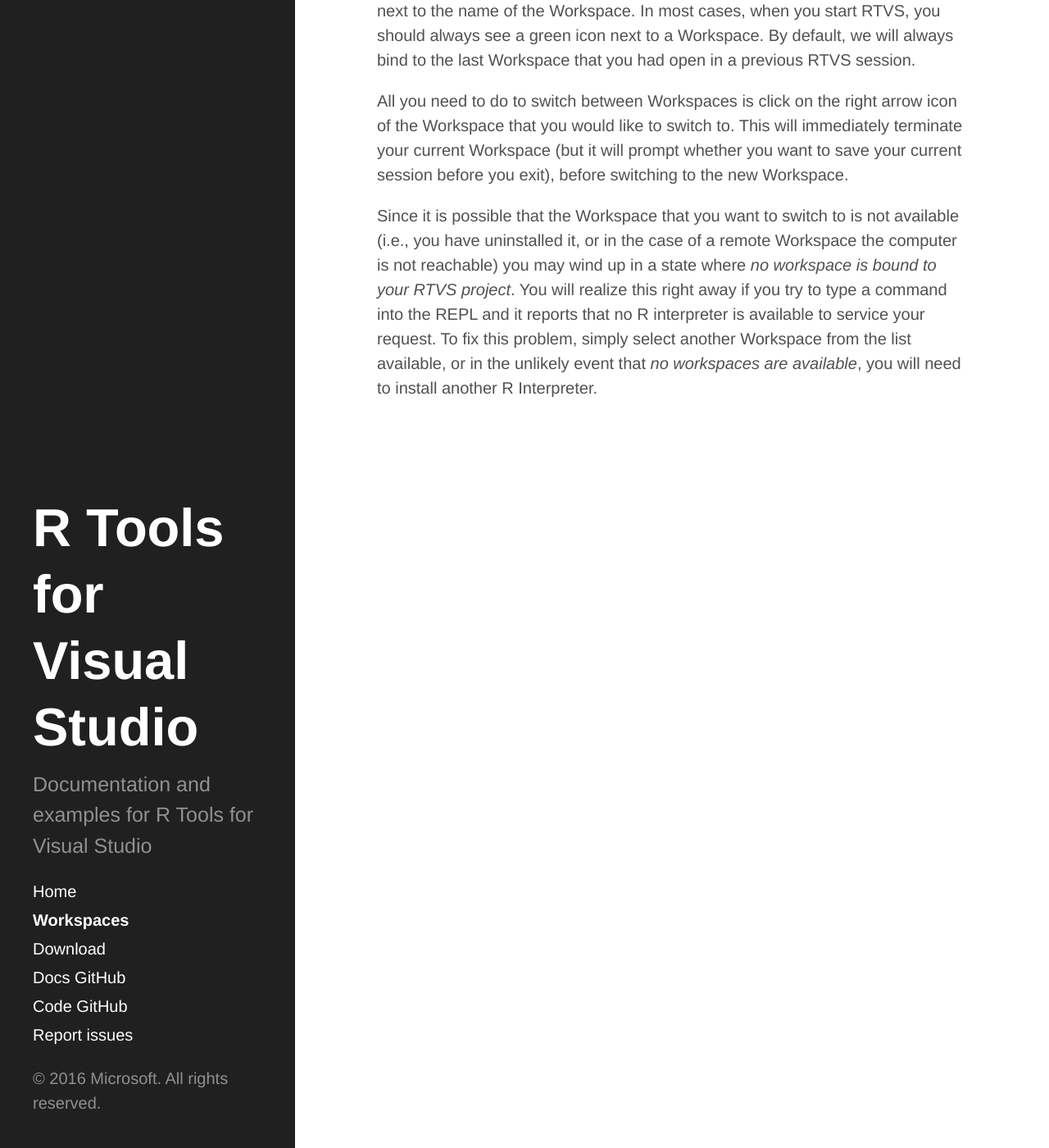
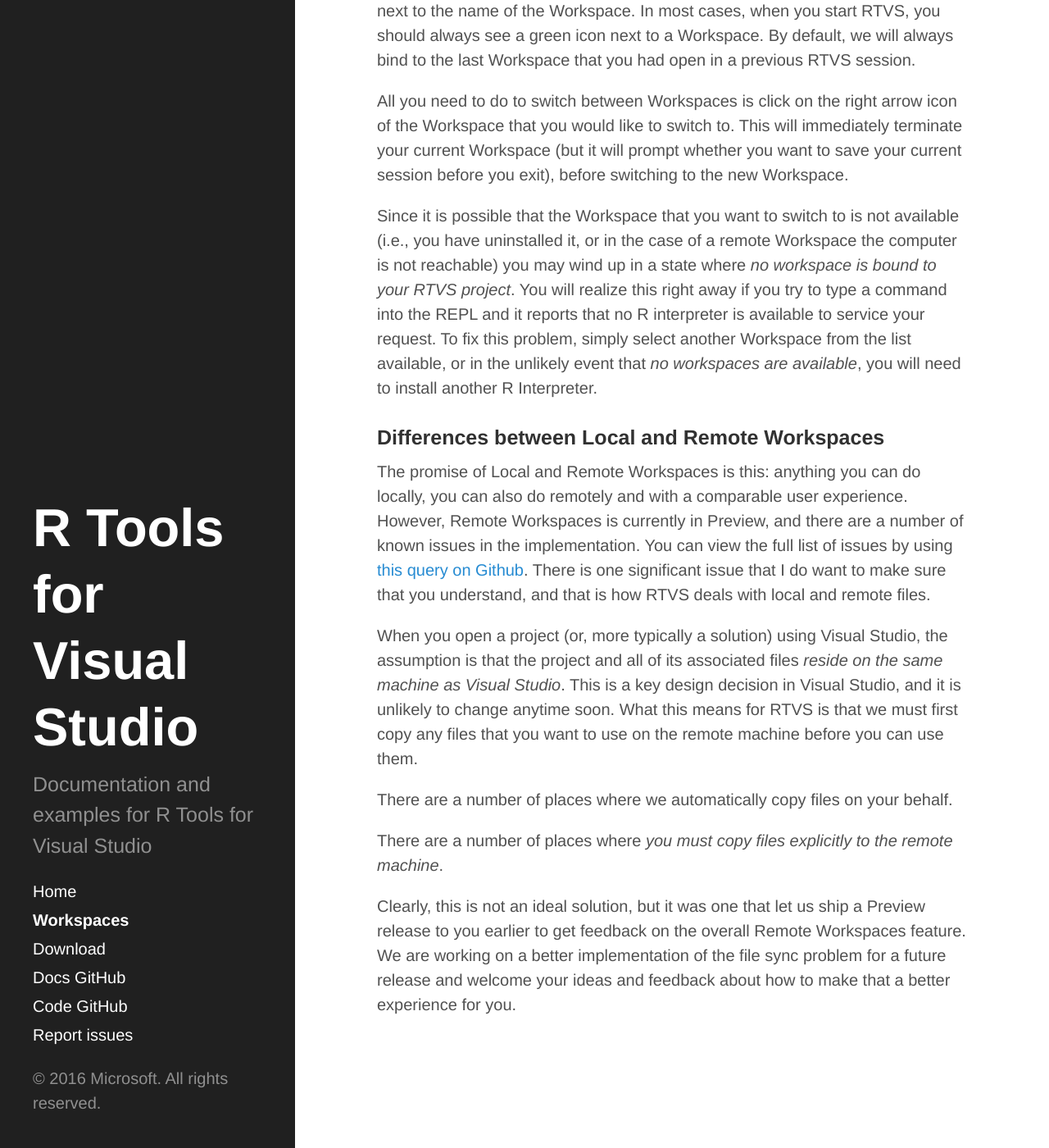
Before and after one commit to microsoft/RTVS-docs, a Jekyll site: the page built from remote execution.md, in a window 1280 px wide and 1400 px high, scrolled down 1543 px. Shown: the whole window at 82% size. Built offline with Jekyll 4.4.1, drawn with Linux system fonts in a browser that asks for light colours; our own code applies the rules of GitHub Pages for plain Markdown files.

Commit message:
Added the beginnings of the differences in the local / remote model in the documentation.

```diff
--- a/remote execution.md
+++ b/remote execution.md
@@ -31,3 +31,15 @@
 All you need to do to switch between Workspaces is click on the right arrow icon of the Workspace that you would like to switch to. This will immediately terminate your current Workspace (but it will prompt whether you want to save your current session before you exit), before switching to the new Workspace.
 
 Since it is possible that the Workspace that you want to switch to is not available (i.e., you have uninstalled it, or in the case of a remote Workspace the computer is not reachable) you may wind up in a state where _no workspace is bound to your RTVS project_. You will realize this right away if you try to type a command into the REPL and it reports that no R interpreter is available to service your request. To fix this problem, simply select another Workspace from the list available, or in the unlikely event that _no workspaces are available_, you will need to install another R Interpreter.
+
+### Differences between Local and Remote Workspaces
+
+The promise of Local and Remote Workspaces is this: anything you can do locally, you can also do remotely and with a comparable user experience. However, Remote Workspaces is currently in Preview, and there are a number of known issues in the implementation. You can view the full list of issues by using [this query on Github](). There is one significant issue that I do want to make sure that you understand, and that is how RTVS deals with local and remote files.
+
+When you open a project (or, more typically a solution) using Visual Studio, the assumption is that the project and all of its associated files _reside on the same machine as Visual Studio_. This is a key design decision in Visual Studio, and it is unlikely to change anytime soon. What this means for RTVS is that we must first copy any files that you want to use on the remote machine before you can use them.
+
+There are a number of places where we automatically copy files on your behalf.
+
+There are a number of places where _you must copy files explicitly to the remote machine_.
+
+Clearly, this is not an ideal solution, but it was one that let us ship a Preview release to you earlier to get feedback on the overall Remote Workspaces feature. We are working on a better implementation of the file sync problem for a future release and welcome your ideas and feedback about how to make that a better experience for you.
```
